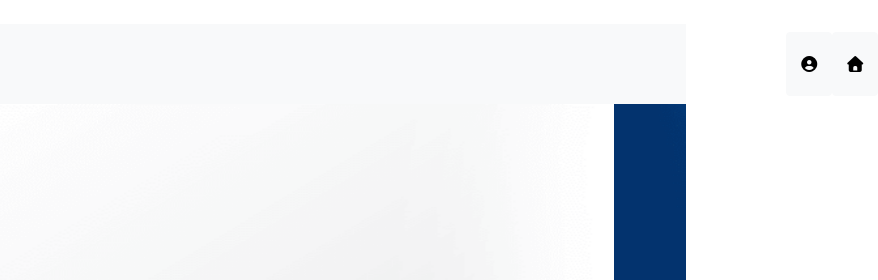
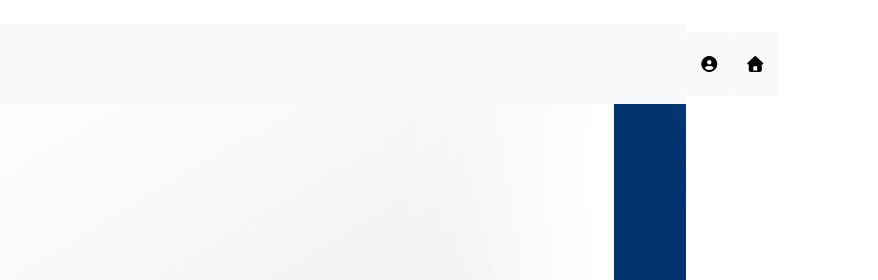
Before and after one commit to ansakashifansakashif9-del/stationary, a plain HTML site: page index.html in a window 1280 px wide. Shown: the top 280 px of the page, 594-1472 px from the left, 878 px wide, since content can reach past the window. Drawn offline with nearby package versions, Linux system fonts and the light colour scheme.

Commit message:
Update index.html

```diff
--- a/index.html
+++ b/index.html
@@ -31,7 +31,7 @@
         </li>
     <div style="display: flex;
     justify-content: left;
-    margin-left: 900px;">
+    margin-left: 800px;">
 
         <button type="button" class="btn btn-light">
             <i class="fa-solid fa-circle-user"></i>
```
